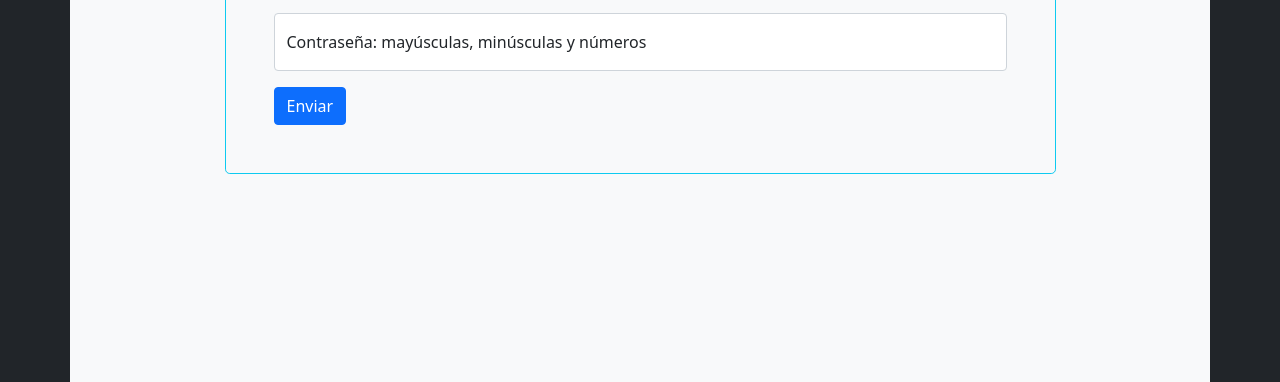
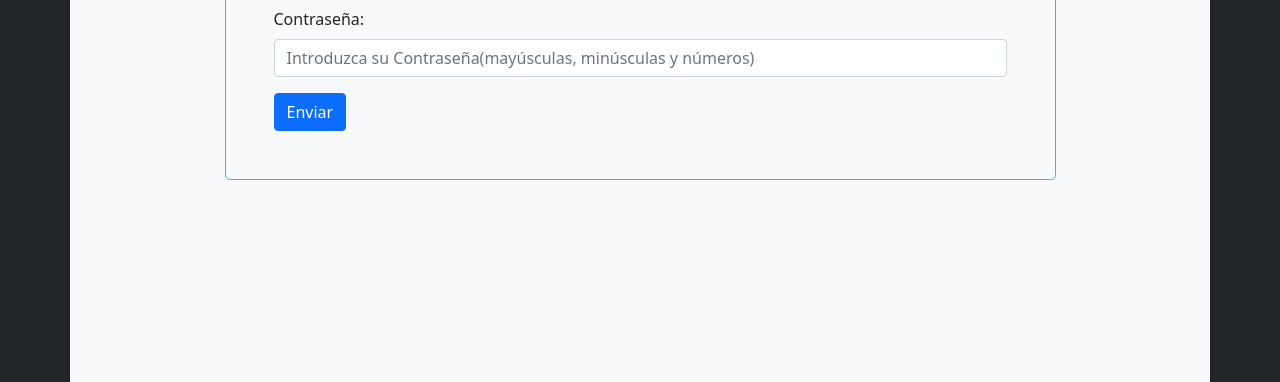
Before and after one commit to miguelmunval/CRUD, a plain HTML site: page index.html in a window 1280 px wide. Shown: the part 418-800 px from the top of the page. Drawn offline with nearby package versions, Linux system fonts and the light colour scheme.

Commit message:
Add files via upload

```diff
--- a/index.html
+++ b/index.html
@@ -25,10 +25,10 @@
                     <input type="text" class="form-control" id="identificador" name="identificador" aria-describedby="identificadorHelp"
                     placeholder="Cuidado con las mayúsculas">
                 </div>
-                <div class="form-floating mb-3">
-                    <input type="password" class="form-control" id="pass" name="pass" placeholder="password"
-                aria-describedby="passHelp">
-                <label for="pass" class="form-label ">Contraseña: mayúsculas, minúsculas y números</label>
+                <div class="mb-3">
+                    <label for="pass" class="form-label ">Contraseña:</label>
+                    <input type="password" class="form-control" id="pass" name="pass" placeholder="Introduzca su Contraseña(mayúsculas, minúsculas y números)"
+                    aria-describedby="passHelp">
                 </div>
                     <button type="submit" class="btn btn-primary">Enviar</button>
             </form>
```
